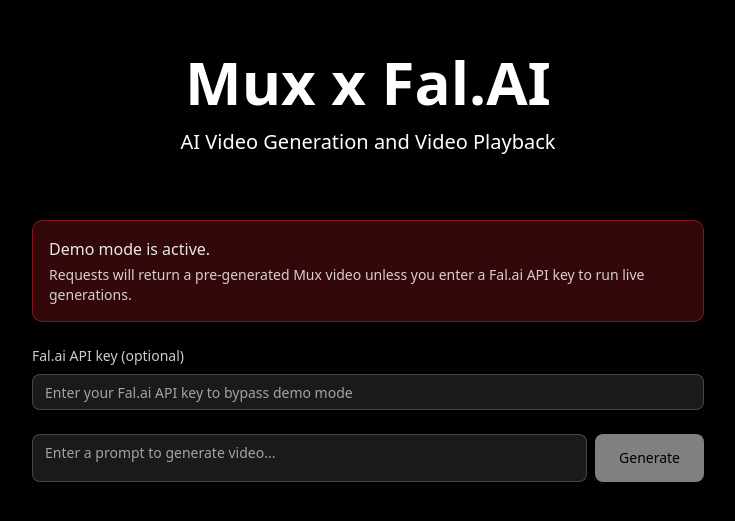
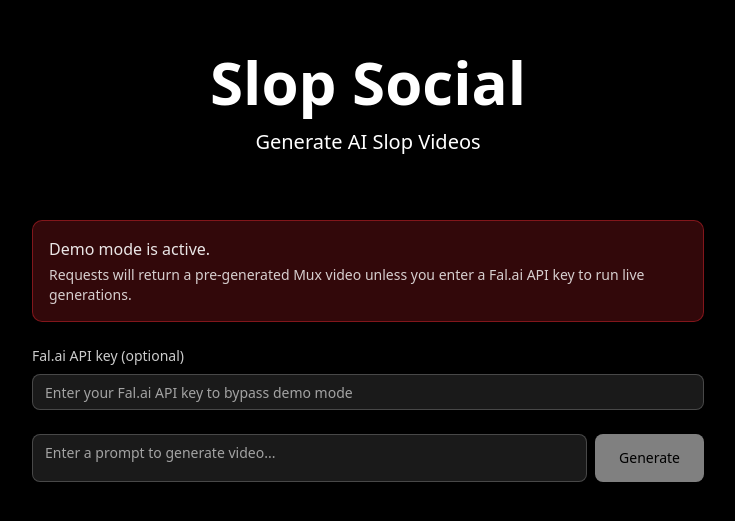
Before and after one commit to Joshalphonse/Mux-Fal, a Next.js app: page / in a window 1280 px wide. Shown: the part 121-642 px from the top of the page, without its empty margins (272-1007 px from the left). Built offline with nearby package versions, Linux system fonts and the light colour scheme.

Commit message:
Title and subtitle change to slop social

```diff
--- a/src/app/page.tsx
+++ b/src/app/page.tsx
@@ -103,8 +103,8 @@
   const mainContent = (
     <div className="content relative z-10 flex flex-col items-center justify-center min-h-screen px-4">
       <div className="text-center mb-8">
-        <h1 className="text-white text-6xl font-bold mb-4">Mux x Fal.AI</h1>
-        <p className="text-white text-xl mb-8">AI Video Generation and Video Playback</p>
+        <h1 className="text-white text-6xl font-bold mb-4">Slop Social</h1>
+        <p className="text-white text-xl mb-8">Generate AI Slop Videos</p>
       </div>
 
       {demoNoticeVisible && (
```
